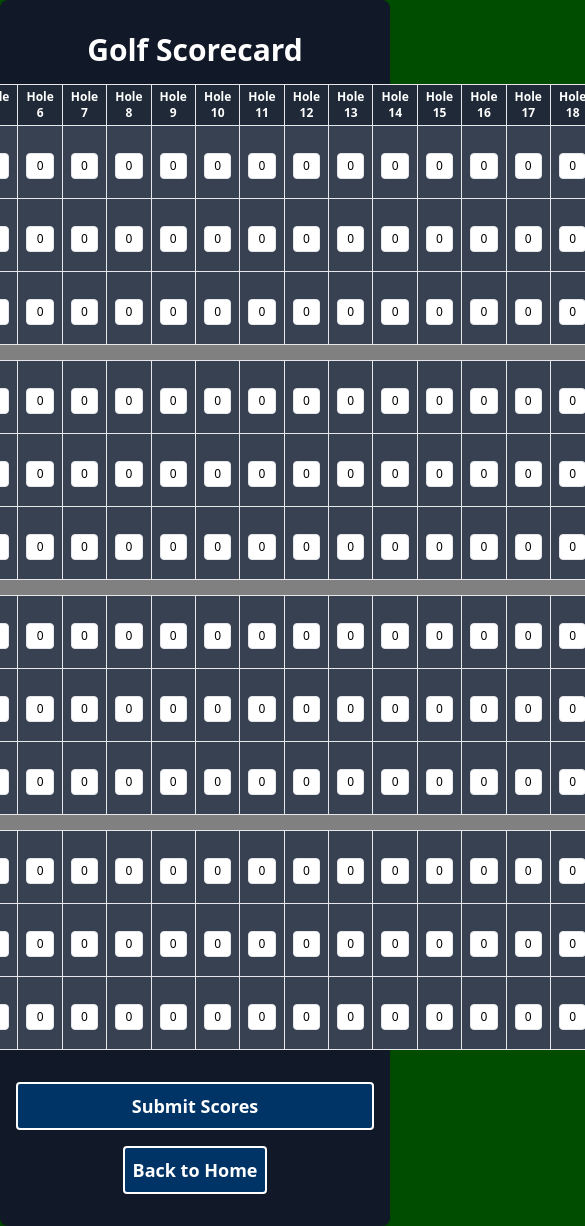
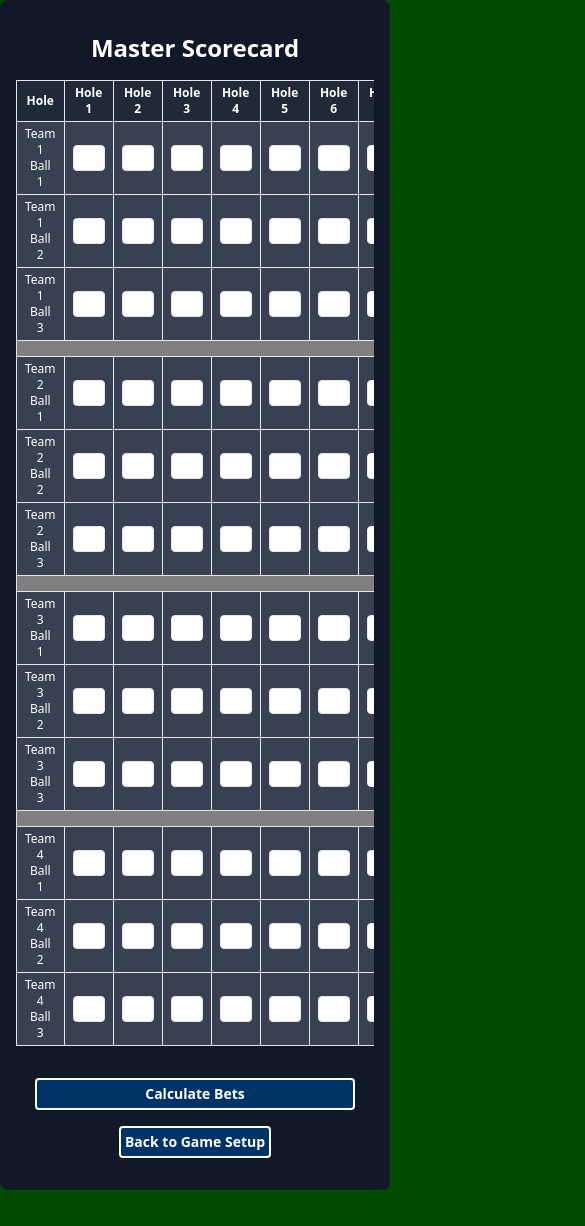
Before and after one commit to 0xMoJo7/rc-two-downs, a Next.js app: page /game in a window 390 px wide. Shown: the top 1226 px of the page, 585 px wide, since content can reach past the window. After the commit the page ends 1190 px from the top, so only its background shows below. Built offline with nearby package versions, Linux system fonts and the light colour scheme.

Commit message:
feat: styling for mobile and scrolling

```diff
--- a/src/app/game.tsx
+++ b/src/app/game.tsx
@@ -1,16 +1,15 @@
 'use client';
 
-import { useRouter, useSearchParams } from 'next/navigation';
-import { useState, useEffect, useMemo } from 'react';
+import { useSearchParams } from 'next/navigation';
+import { Suspense, useState, useMemo } from 'react';
 import Link from 'next/link';
 import { useTable } from 'react-table';
 
 interface Score {
-  [key: number]: number[][];
+  [key: number]: (number | string)[][];
 }
 
-const Game: React.FC = () => {
-  const router = useRouter();
+const GameContent: React.FC = () => {
   const searchParams = useSearchParams();
   const teams = parseInt(searchParams.get('teams') || '4');
   const balls = parseInt(searchParams.get('balls') || '3');
@@ -18,12 +17,12 @@ const Game: React.FC = () => {
   const [scores, setScores] = useState<Score>(() => {
     const initialScores: Score = {};
     for (let i = 1; i <= teams; i++) {
-      initialScores[i] = Array.from({ length: balls }, () => Array(18).fill(0));
+      initialScores[i] = Array.from({ length: balls }, () => Array(18).fill(''));
     }
     return initialScores;
   });
 
-  const updateScore = (team: number, ball: number, hole: number, score: number) => {
+  const updateScore = (team: number, ball: number, hole: number, score: string) => {
     setScores((prevScores) => {
       const newScores = { ...prevScores };
       newScores[team][ball][hole] = score;
@@ -32,12 +31,12 @@ const Game: React.FC = () => {
   };
 
   const handleScoreChange = (e: React.ChangeEvent<HTMLInputElement>, team: number, ball: number, hole: number) => {
-    const score = parseInt(e.target.value) || 0;
+    const score = e.target.value;
     updateScore(team, ball, hole, score);
   };
 
-  const calculateTotal = (ballScores: number[]): number => {
-    return ballScores.reduce((total, score) => total + score, 0);
+  const calculateTotal = (ballScores: (number | string)[]): number => {
+    return ballScores.reduce((total, score) => total + (parseInt(score as string) || 0), 0);
   };
 
   const handleSubmit = () => {
@@ -71,7 +70,7 @@ const Game: React.FC = () => {
         ballScores.forEach((score, holeIndex) => {
           rowData[`hole${holeIndex + 1}`] = (
             <input
-              type="number"
+              type="text"
               value={score}
               onChange={(e) => handleScoreChange(e, parseInt(team), ballIndex, holeIndex)}
               className="input border p-1 rounded w-full text-center"
@@ -104,7 +103,7 @@ const Game: React.FC = () => {
   return (
     <div className="container mx-auto px-4 py-8">
       <h1 className="title">Golf Scorecard</h1>
-      <div className="overflow-x-auto">
+      <div className="table-container">
         <table {...getTableProps()} className="table-auto w-full text-center mb-4">
           <thead>
             {headerGroups.map(headerGroup => (
@@ -148,4 +147,10 @@ const Game: React.FC = () => {
   );
 };
 
+const Game: React.FC = () => (
+  <Suspense fallback={<div>Loading...</div>}>
+    <GameContent />
+  </Suspense>
+);
+
 export default Game;
--- a/src/app/game/page.tsx
+++ b/src/app/game/page.tsx
@@ -1,12 +1,12 @@
 'use client';
 
 import { useSearchParams } from 'next/navigation';
-import { Suspense, useState, useEffect, useMemo } from 'react';
+import { Suspense, useState, useMemo } from 'react';
 import Link from 'next/link';
 import { useTable } from 'react-table';
 
 interface Score {
-  [key: number]: number[][];
+  [key: number]: (number | string)[][];
 }
 
 const GameContent: React.FC = () => {
@@ -17,12 +17,12 @@ const GameContent: React.FC = () => {
   const [scores, setScores] = useState<Score>(() => {
     const initialScores: Score = {};
     for (let i = 1; i <= teams; i++) {
-      initialScores[i] = Array.from({ length: balls }, () => Array(18).fill(0));
+      initialScores[i] = Array.from({ length: balls }, () => Array(18).fill(''));
     }
     return initialScores;
   });
 
-  const updateScore = (team: number, ball: number, hole: number, score: number) => {
+  const updateScore = (team: number, ball: number, hole: number, score: string) => {
     setScores((prevScores) => {
       const newScores = { ...prevScores };
       newScores[team][ball][hole] = score;
@@ -31,12 +31,12 @@ const GameContent: React.FC = () => {
   };
 
   const handleScoreChange = (e: React.ChangeEvent<HTMLInputElement>, team: number, ball: number, hole: number) => {
-    const score = parseInt(e.target.value) || 0;
+    const score = e.target.value;
     updateScore(team, ball, hole, score);
   };
 
-  const calculateTotal = (ballScores: number[]): number => {
-    return ballScores.reduce((total, score) => total + score, 0);
+  const calculateTotal = (ballScores: (number | string)[]): number => {
+    return ballScores.reduce((total, score) => total + (parseInt(score as string) || 0), 0);
   };
 
   const handleSubmit = () => {
@@ -73,7 +73,7 @@ const GameContent: React.FC = () => {
               type="text"
               value={score}
               onChange={(e) => handleScoreChange(e, parseInt(team), ballIndex, holeIndex)}
-              className="input border p-1 rounded w-full text-center"
+              className="score-input border p-1 rounded text-center"
             />
           );
         });
@@ -102,8 +102,8 @@ const GameContent: React.FC = () => {
 
   return (
     <div className="container mx-auto px-4 py-8">
-      <h1 className="title">Golf Scorecard</h1>
-      <div className="overflow-x-auto">
+      <h1 className="title">Master Scorecard</h1>
+      <div className="table-container">
         <table {...getTableProps()} className="table-auto w-full text-center mb-4">
           <thead>
             {headerGroups.map(headerGroup => (
@@ -139,9 +139,9 @@ const GameContent: React.FC = () => {
           </tbody>
         </table>
       </div>
-      <button onClick={handleSubmit} className="button">Submit Scores</button>
+      <button onClick={handleSubmit} className="button max-w-xs">Calculate Bets</button>
       <Link href="/">
-        <button className="button mt-4">Back to Home</button>
+        <button className="button max-w-xs mt-4">Back to Game Setup</button>
       </Link>
     </div>
   );
--- a/src/app/globals.css
+++ b/src/app/globals.css
@@ -2,6 +2,80 @@
 @tailwind components;
 @tailwind utilities;
 
-body {
-  @apply bg-dark-green text-white min-h-screen flex items-center justify-center;
+@layer base {
+  body {
+    @apply bg-dark-green text-white min-h-screen flex items-center justify-center;
+  }
 }
+
+@layer components {
+  .container {
+    @apply max-w-3xl mx-auto p-4 bg-gray-900 shadow-md rounded-lg flex flex-col items-center;
+  }
+
+  .title {
+    @apply text-3xl font-bold mb-4 text-center;
+  }
+
+  .label {
+    @apply text-lg font-medium mb-1;
+  }
+
+  .input, .select {
+    @apply mt-2 p-2 text-center border rounded-md bg-white text-black w-full max-w-xs;
+  }
+
+  .button {
+    @apply bg-dark-blue text-white border-2 border-white hover:bg-blue-700 mt-4 w-full p-2 rounded text-lg font-bold text-center;
+  }
+
+  .table-auto {
+    @apply w-full text-center border-collapse;
+  }
+
+  th, td {
+    @apply border px-2 py-1;
+  }
+
+  th {
+    @apply bg-gray-800 text-white;
+  }
+
+  td {
+    @apply bg-gray-700 text-white;
+  }
+
+  .spacer-row {
+    height: 1rem;
+  }
+
+  .spacer-cell {
+    background-color: gray;
+  }
+
+  @media (max-width: 640px) {
+    .container {
+      @apply p-2;
+    }
+
+    .title {
+      @apply text-2xl;
+    }
+
+    th, td {
+      @apply text-xs px-1 py-0.5;
+    }
+
+    .input {
+      @apply text-xs;
+    }
+
+    .button {
+      @apply text-sm p-1;
+    }
+
+    .overflow-x-auto {
+      @apply -mx-4 sm:mx-0;
+    }
+  }
+}
--- a/src/app/page.tsx
+++ b/src/app/page.tsx
@@ -6,36 +6,46 @@ import { useState, useEffect } from 'react';
 const Home: React.FC = () => {
   const [teams, setTeams] = useState<number>(4);
   const [balls, setBalls] = useState<number>(3);
-  const [betValues, setBetValues] = useState<{ [key: number]: number }>({ 1: 20, 2: 10, 3: 10, 4: 10 });
+  const [betValues, setBetValues] = useState<{ [key: number]: number }>({ 1: 20, 2: 10, 3: 10 });
 
   useEffect(() => {
-    const newBetValues: { [key: number]: number } = { 1: 20 };
-    for (let i = 2; i <= balls; i++) {
-      newBetValues[i] = 10;
+    const newBetValues: { [key: number]: number } = {};
+    for (let i = 1; i <= balls; i++) {
+      newBetValues[i] = betValues[i] || 10;
     }
     setBetValues(newBetValues);
   }, [balls]);
 
+  const handleBallsChange = (e: React.ChangeEvent<HTMLSelectElement>) => {
+    setBalls(parseInt(e.target.value));
+  };
+
   return (
-    <div className="container mx-auto px-4 py-8">
-      <h1 className="title">RC Auto Two Down Calculator</h1>
+    <div className="container">
+      <h1 className="title">Auto Two Down Calculator</h1>
       <div className="mb-8 text-center w-full">
         <label className="label block mb-4">Number of Teams:</label>
-        <select value={teams} onChange={(e) => setTeams(parseInt(e.target.value))} className="select border p-2 rounded mx-auto">
-          {[...Array(6)].map((_, i) => (
-            <option key={i + 2} value={i + 2}>
-              {i + 2}
-            </option>
+        <select
+          value={teams}
+          onChange={(e) => setTeams(parseInt(e.target.value))}
+          className="input border p-2 rounded mx-auto"
+          style={{ width: '120px' }} // Adjust width inline
+        >
+          {Array.from({ length: 7 }, (_, i) => i + 2).map((teamCount) => (
+            <option key={teamCount} value={teamCount}>{teamCount}</option>
           ))}
         </select>
       </div>
       <div className="mb-8 text-center w-full">
         <label className="label block mb-4">Number of Balls:</label>
-        <select value={balls} onChange={(e) => setBalls(parseInt(e.target.value))} className="select border p-2 rounded mx-auto">
-          {[...Array(4)].map((_, i) => (
-            <option key={i + 2} value={i + 2}>
-              {i + 2}
-            </option>
+        <select
+          value={balls}
+          onChange={handleBallsChange}
+          className="input border p-2 rounded mx-auto"
+          style={{ width: '120px' }} // Adjust width inline
+        >
+          {Array.from({ length: 8 }, (_, i) => i + 1).map((ballCount) => (
+            <option key={ballCount} value={ballCount}>{ballCount}</option>
           ))}
         </select>
       </div>
@@ -44,7 +54,12 @@ const Home: React.FC = () => {
         {Object.keys(betValues).map(ball => (
           <div key={ball} className="flex items-center justify-center mb-4">
             <label className="mr-2">{ball} Ball:</label>
-            <input type="number" value={betValues[parseInt(ball)]} onChange={(e) => setBetValues({ ...betValues, [parseInt(ball)]: parseInt(e.target.value) })} className="input border p-2 rounded w-20 text-center" />
+            <input
+              type="number"
+              value={betValues[parseInt(ball)]}
+              onChange={(e) => setBetValues({ ...betValues, [parseInt(ball)]: parseInt(e.target.value) })}
+              className="input border p-2 rounded w-20 text-center"
+            />
           </div>
         ))}
       </div>
--- a/src/globals.css
+++ b/src/globals.css
@@ -10,7 +10,7 @@
 
 @layer components {
   .container {
-    @apply max-w-3xl mx-auto p-4 bg-gray-900 shadow-md rounded-lg flex flex-col items-center;
+    @apply max-w-full mx-auto p-4 bg-gray-900 shadow-md rounded-lg flex flex-col items-center;
   }
 
   .title {
@@ -25,12 +25,20 @@
     @apply mt-2 p-2 text-center border rounded-md bg-white text-black w-full max-w-xs;
   }
 
+  .score-input {
+    @apply p-1 rounded w-8 text-center;
+  }
+
   .button {
-    @apply bg-dark-blue text-white border-2 border-white hover:bg-blue-700 mt-4 w-full p-2 rounded text-lg font-bold text-center;
+    @apply bg-dark-blue text-white border-2 border-white hover:bg-blue-700 mt-4 w-full p-2 rounded text-lg font-bold text-center max-w-xs;
+  }
+
+  .table-container {
+    @apply w-full overflow-x-auto;
   }
 
   .table-auto {
-    @apply w-full text-center border-collapse;
+    @apply min-w-max text-center border-collapse;
   }
 
   th, td {
@@ -52,4 +60,38 @@
   .spacer-cell {
     background-color: gray;
   }
+
+  @media (max-width: 640px) {
+    .container {
+      @apply p-2;
+    }
+
+    .title {
+      @apply text-2xl;
+    }
+
+    th, td {
+      @apply text-xs px-1 py-0.5;
+    }
+
+    .input {
+      @apply text-xs;
+    }
+
+    .score-input {
+      @apply w-8 text-xs;
+    }
+
+    .button {
+      @apply text-sm p-1 max-w-xs;
+    }
+
+    .table-container {
+      @apply overflow-x-auto;
+    }
+
+    .table-auto {
+      @apply min-w-full;
+    }
+  }
 }
```
